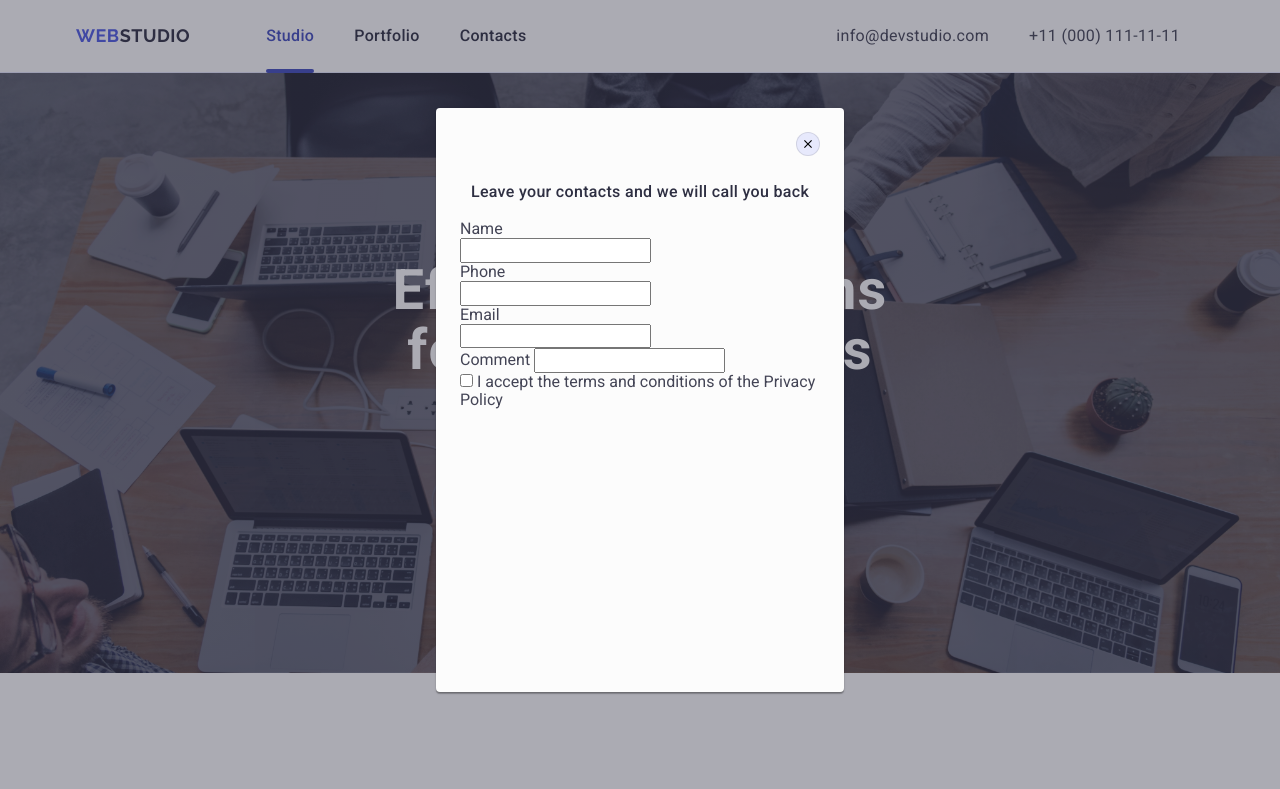
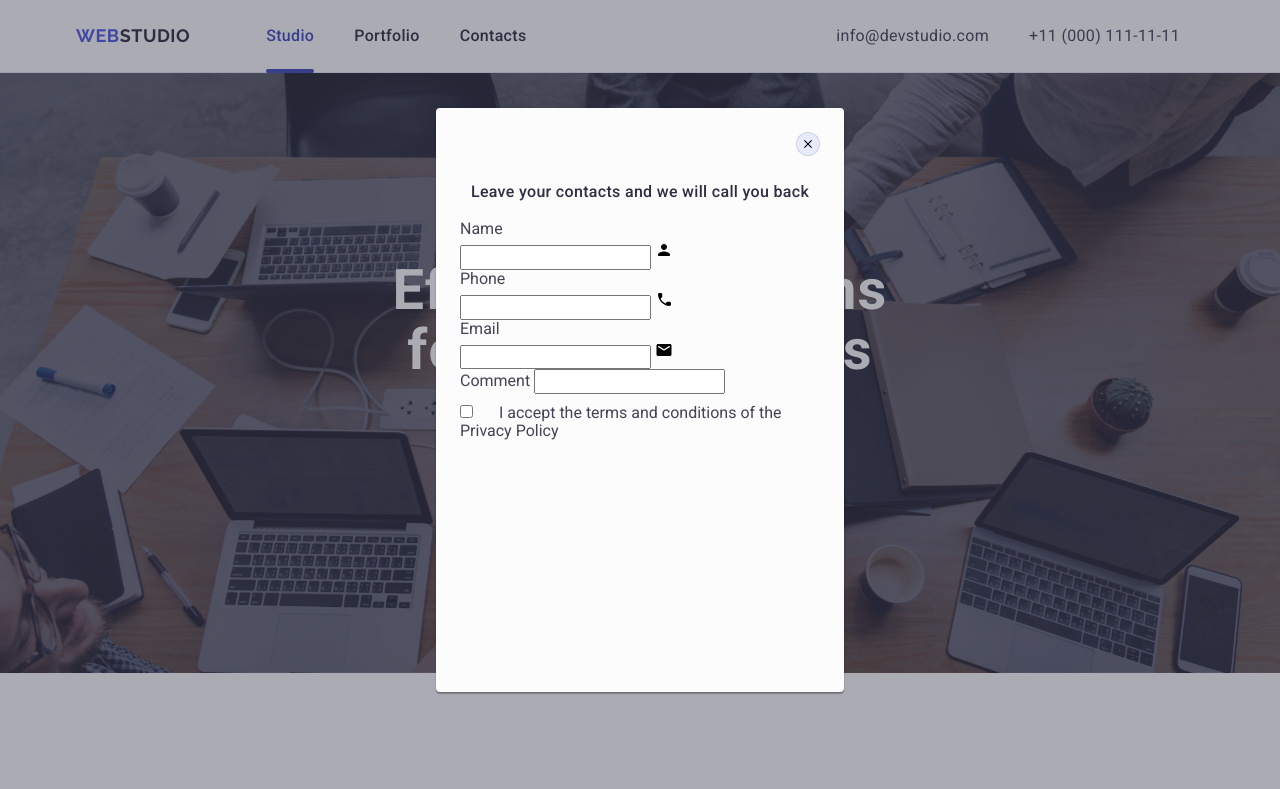
Before and after one commit to rexbag/goit-markup-hw-05, a plain HTML site: page index.html in a window 1280 px wide. Shown: the top 789 px of the page. Drawn offline with nearby package versions, Linux system fonts and the light colour scheme.

Commit message:
Update index.html

```diff
--- a/index.html
+++ b/index.html
@@ -557,6 +557,9 @@
             <label class="user-info-name" for="name">Name</label>
             <div class="info-name-input">
               <input type="text" class="name-input-in" id="name" name="name" />
+              <svg class="input-in-icon" width="18" height="24">
+                <use href="./images/icons.svg#icon-name"></use>
+              </svg>
             </div>
           </div>
           <div class="backdrop-user-info">
@@ -568,12 +571,18 @@
                 id="phone"
                 class="phone-input-in"
               />
+              <svg class="input-in-icon" width="18" height="24">
+                <use href="./images/icons.svg#icon-phone"></use>
+              </svg>
             </div>
           </div>
           <div class="backdrop-user-info">
             <label class="user-info-mail" for="mail">Email</label>
             <div class="info-mail-input">
               <input class="mail-input-in" type="email" id="mail" name="mail" />
+              <svg class="input-in-icon" width="18" height="24">
+                <use href="./images/icons.svg#icon-mail"></use>
+              </svg>
             </div>
           </div>
           <div class="backdrop-user-comment">
@@ -592,6 +601,9 @@
               name="privacycheck"
               id="privacycheck"
             />
+            <svg class="input-in-icon" width="18" height="24">
+              <use href="./images/icons.svg#"></use>
+            </svg>
             <label class="user-check-privacy" for="privacycheck">
               I accept the terms and conditions of the Privacy Policy
             </label>
```
